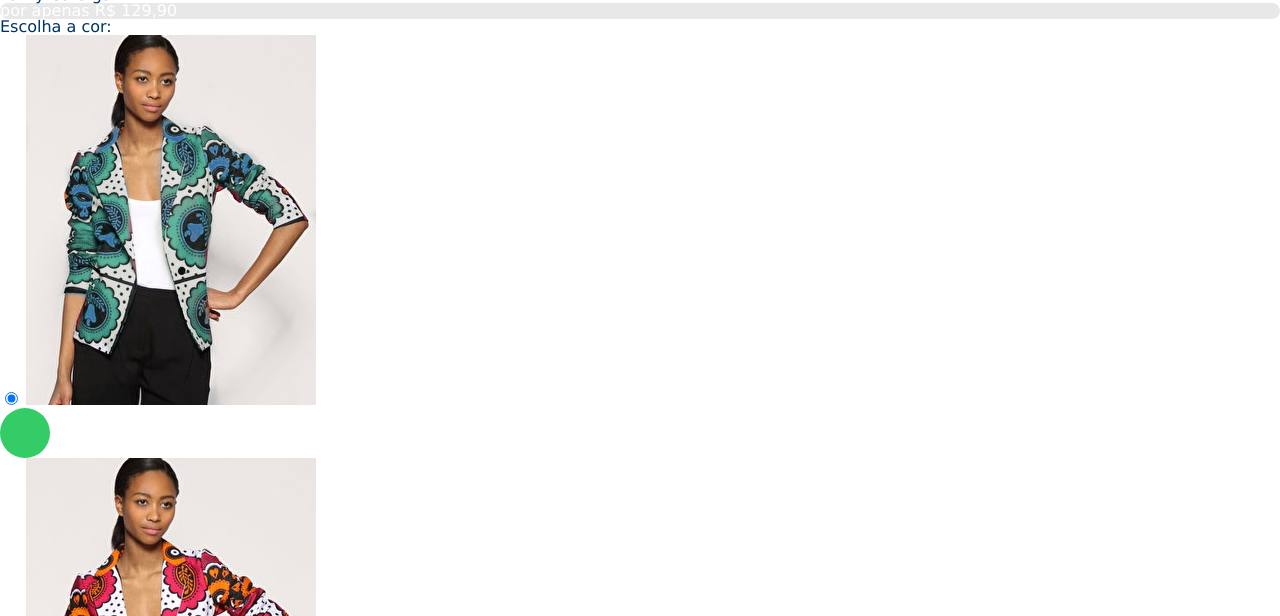
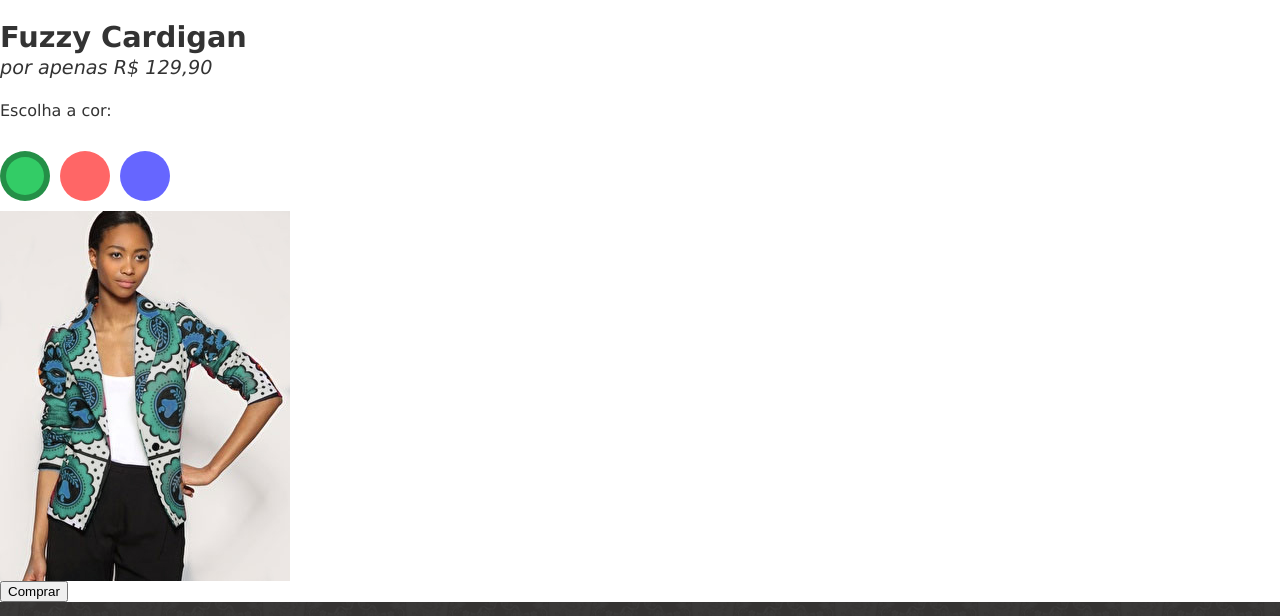
Before and after one commit to A-qw/Loja, a plain HTML site: page produto.html in a window 1280 px wide. Shown: the part 101-717 px from the top of the page. Drawn offline with Linux system fonts and the light colour scheme.

Commit message:
Style: cores

```diff
--- a/css/estilos.css
+++ b/css/estilos.css
@@ -252,13 +252,6 @@ footer .container {
 .banner-destaque img {
   box-shadow: inset 0 0 40px black;
 }
-p {
-  opacity: 0.3;
-}
-p {
-  background-color: rgba(0, 0, 0, 0.3);
-  color: white;
-}
 ul li a {
   -webkit-color: green;
   color: greenyellow;
@@ -302,6 +295,6 @@ p {
 .painel li:hover {
   transform: scale(1.2) rotate(-5deg);
 }
-.painel li:nth-child(2n):hover	{
-  transform:	scale(1.2)	rotate(5deg);
+.painel li:nth-child(2n):hover {
+  transform: scale(1.2) rotate(5deg);
 }
--- a/css/produto.css
+++ b/css/produto.css
@@ -14,3 +14,50 @@ label[for="rosa"]::after {
 label[for="azul"]::after {
   background-color: #6666ff;
 }
+.cores input:checked + label::after {
+  border: 6px solid rgba(0, 0, 0, 0.3);
+}
+.cores label::after {
+  box-sizing: border-box;
+}
+.cores input[type="radio"] {
+  display: none;
+}
+.cores input:not(:checked) + label img {
+  display: none;
+}
+.cores label::after {
+  position: absolute;
+  top: 30px;
+}
+.cores {
+  position: relative;
+  padding-top: 90px;
+}
+label[for="verde"]::after {
+  left: 0;
+}
+label[for="rosa"]::after {
+  left: 60px;
+}
+label[for="azul"]::after {
+  left: 120px;
+}
+.cores label img {
+  display: block;
+  max-width: 100%;
+}
+.produto {
+  color: #333;
+  line-height: 1.3;
+  margin-top: 2em;
+}
+.produto h1 {
+  font-size: 1.8em;
+  font-weight: bold;
+}
+.produto p {
+  font-size: 1.2em;
+  font-style: italic;
+  margin-bottom: 1em;
+}
```
Also changed, not shown: sobre.html (+1 -1 lines).
